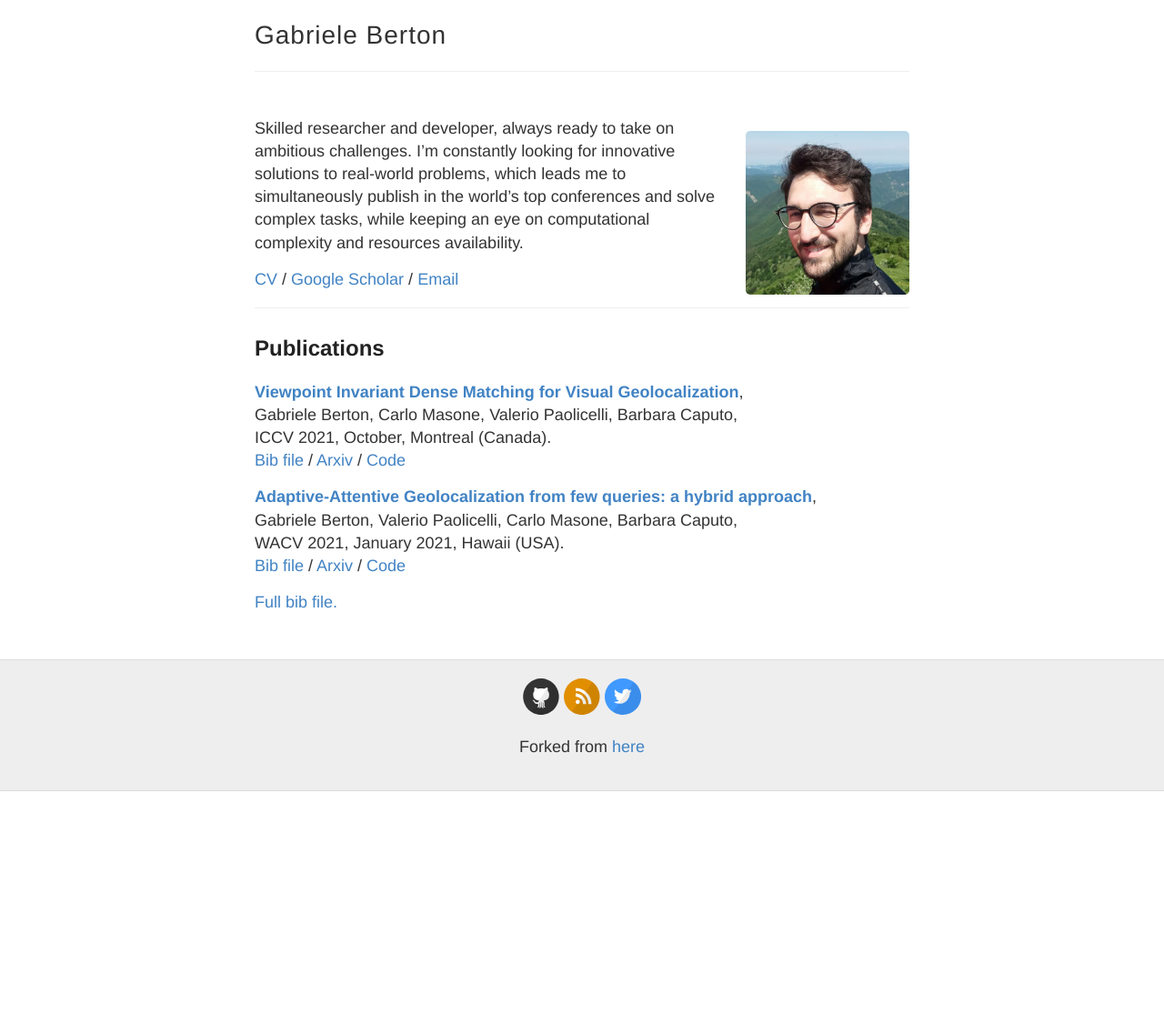
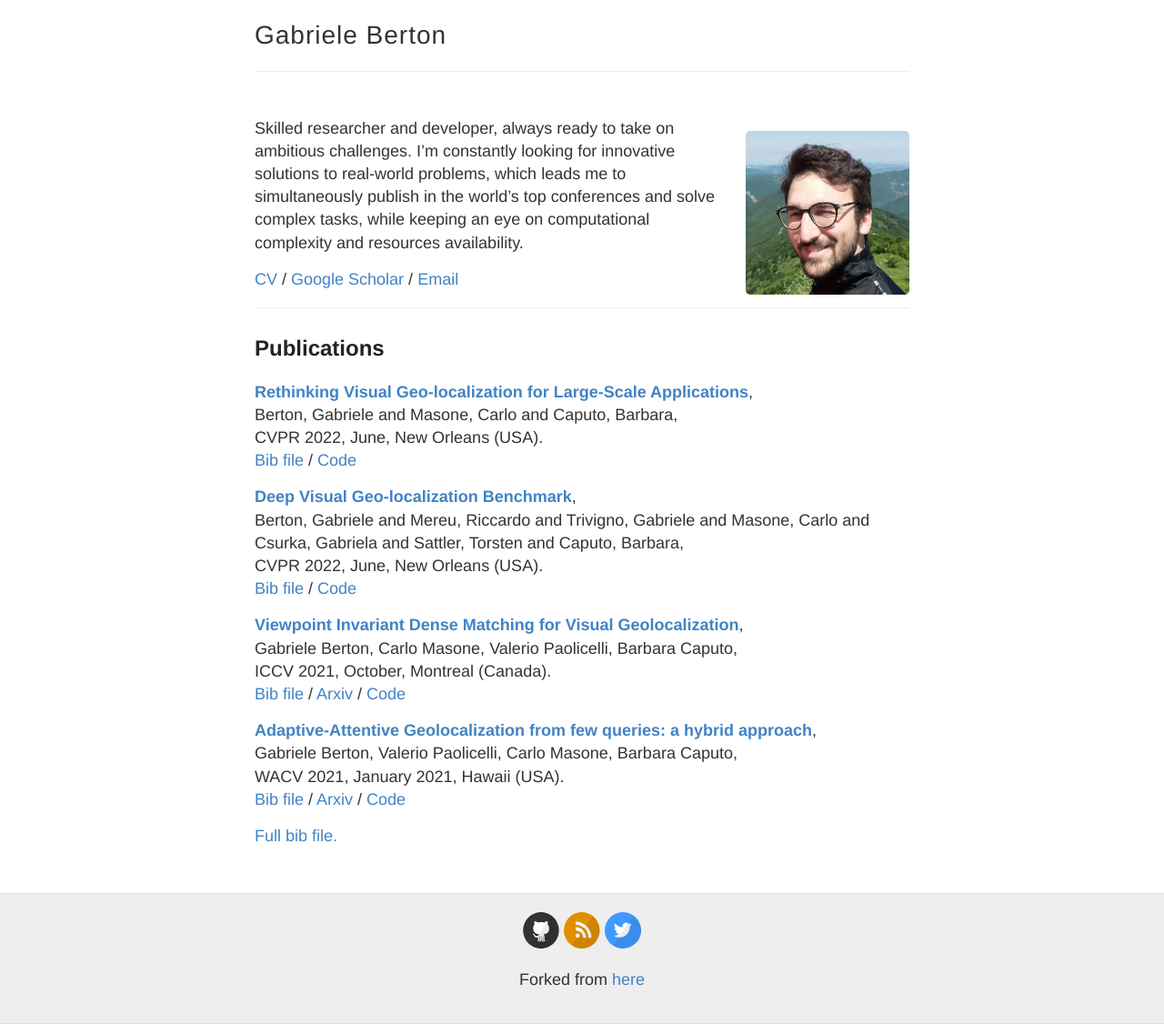
Before and after one commit to gmberton/gmberton.github.io, a Jekyll site: the page built from index.html, in a window 1280 px wide. Shown: the whole page at 91% size. Built offline with Jekyll 4.4.1, drawn with Linux system fonts in a browser that asks for light colours; before the commit the page ends 900 px from its top, so only the background shows below that.

Commit message:
new papers

```diff
--- /dev/null
+++ b/_papers/cvpr22_benchmark.md
@@ -0,0 +1,17 @@
+---
+title: Deep Visual Geo-localization Benchmark
+authors: Berton, Gabriele and Mereu, Riccardo and Trivigno, Gabriele and Masone, Carlo and Csurka, Gabriela and Sattler, Torsten and Caputo, Barbara
+arxiv:
+link:
+code: https://github.com/gmberton/deep-visual-geo-localization-benchmark
+conference: CVPR 2022, June, New Orleans (USA).
+date: 2022-06-01
+tag: Berton_CVPR_2022_benchmark
+---
+@inProceedings{Berton_CVPR_2022_benchmark,
+    author    = {Berton, Gabriele and Mereu, Riccardo and Trivigno, Gabriele and Masone, Carlo and Csurka, Gabriela and Sattler, Torsten and Caputo, Barbara},
+    title     = {Deep Visual Geo-localization Benchmark},
+    booktitle = {CVPR},
+    month     = {June},
+    year      = {2022},
+}
--- /dev/null
+++ b/_papers/cvpr22_cosPlace.md
@@ -0,0 +1,17 @@
+---
+title: Rethinking Visual Geo-localization for Large-Scale Applications
+authors: Berton, Gabriele and Masone, Carlo and Caputo, Barbara
+arxiv:
+link:
+code: https://github.com/gmberton/cosPlace
+conference: CVPR 2022, June, New Orleans (USA).
+date: 2022-06-01
+tag: Berton_CVPR_2022_cosPlace
+---
+@inProceedings{Berton_CVPR_2022_cosPlace,
+    author    = {Berton, Gabriele and Masone, Carlo and Caputo, Barbara},
+    title     = {Rethinking Visual Geo-localization for Large-Scale Applications},
+    booktitle = {CVPR},
+    month     = {June},
+    year      = {2022},
+}
```
Also changed, not shown: _papers/iccv21.md (+1 -1 lines), _papers/wacv21.md (line endings or trailing spaces).
